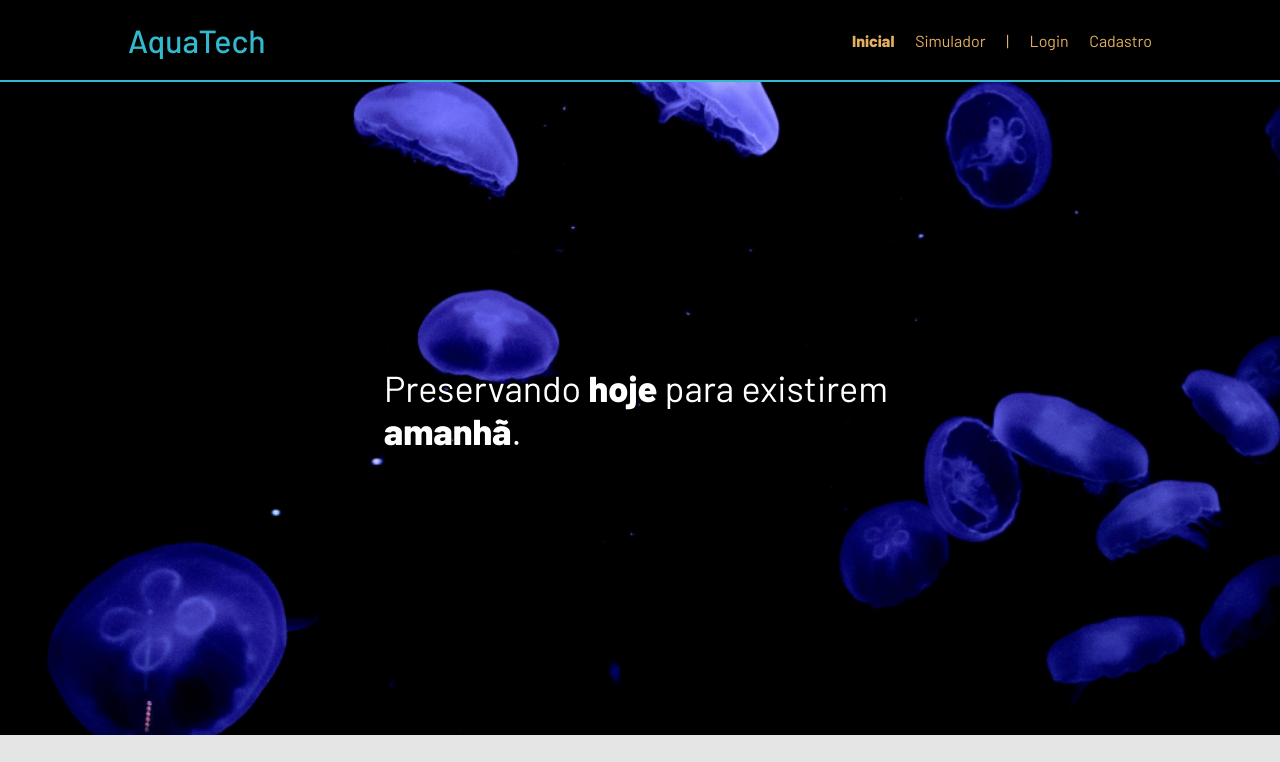
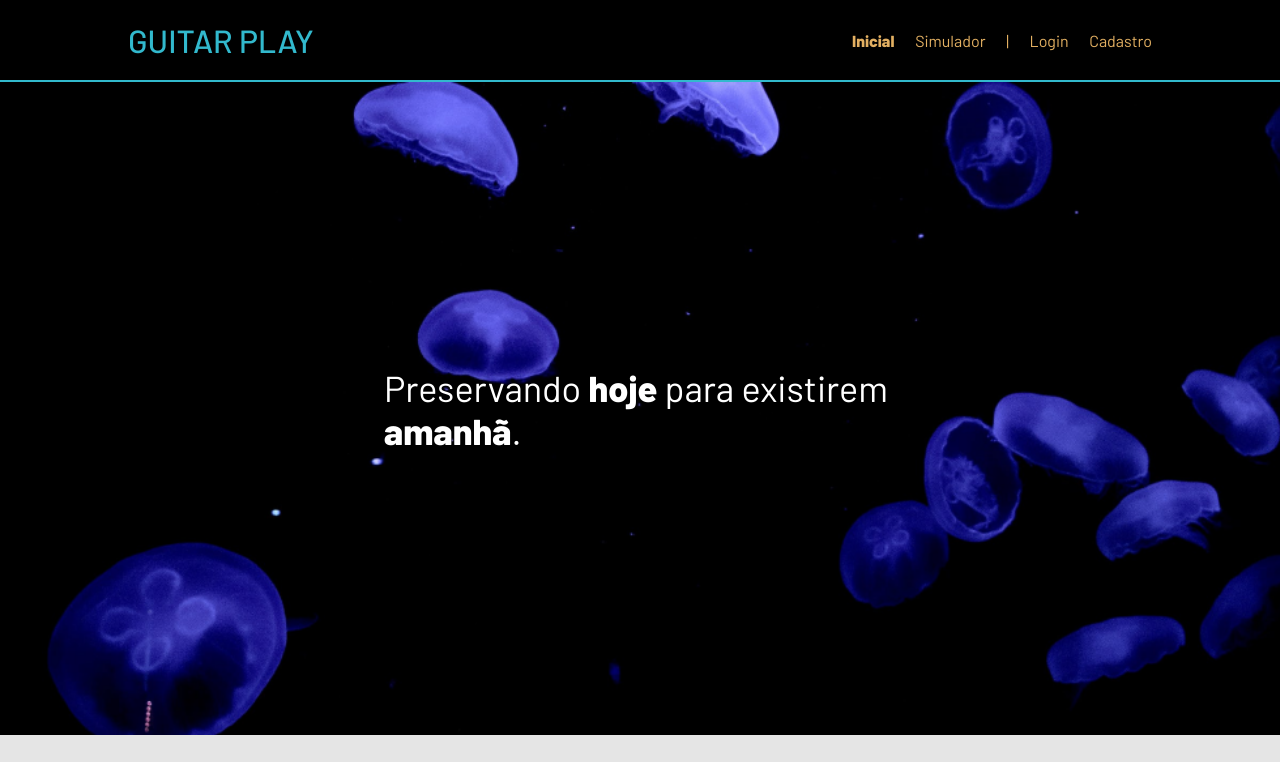
Before and after one commit to LucasMatos005/Guitar-Play, a website: page public/index.html in a window 1280 px wide. Shown: the top 762 px of the page. Drawn offline with Linux system fonts and the light colour scheme.

Commit message:
mudança do titulo

```diff
--- a/public/index.html
+++ b/public/index.html
@@ -18,7 +18,7 @@
 <body>
     <div class="header">
       <div class="container">
-        <h1 class="titulo">AquaTech</h1>
+        <h1 class="titulo">GUITAR PLAY</h1>
         <ul class="navbar">
           <li class="agora">
             <a href="#">Inicial</a>
```
